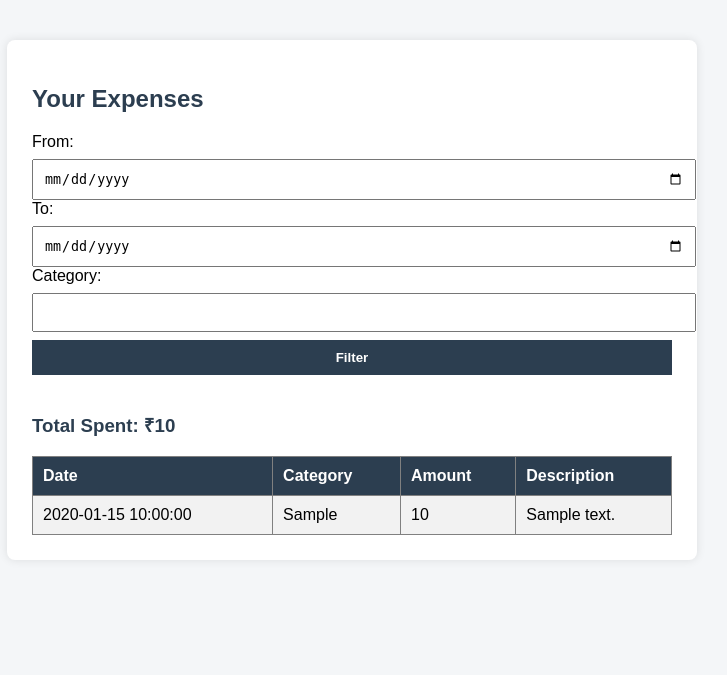
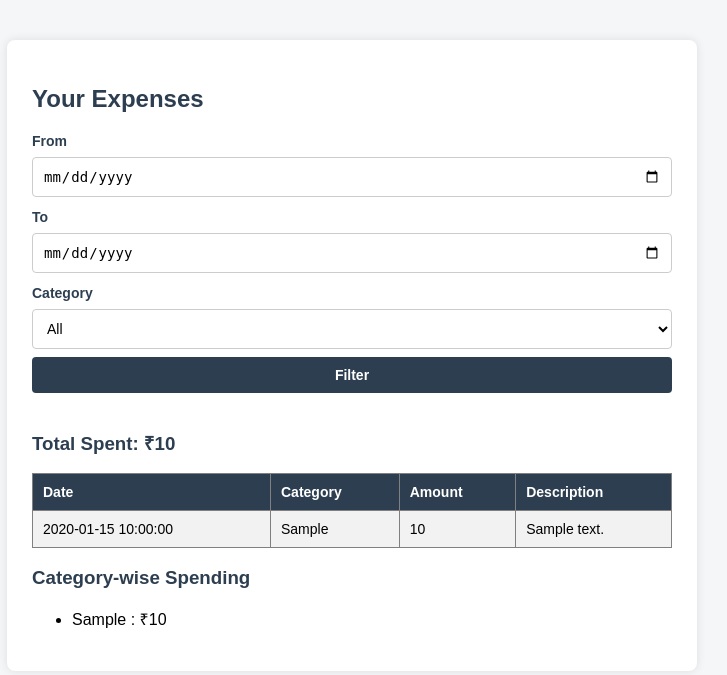
Before and after one commit to Samarth-Rao-24/Expense-Tracker, a Flask app: page /expenses in a window 1280 px wide. Shown: the part 48-723 px from the top of the page, without its empty margins (288-1015 px from the left). Run offline with Flask 3, Linux system fonts and the light colour scheme; the visitor is signed in with stand-in values (Sample User, id 1); tables that the repository leaves empty or names only in its code hold one stand-in row (values such as "Sample post").

Commit message:
new changes

```diff
--- a/static/style.css
+++ b/static/style.css
@@ -37,19 +37,39 @@ h2, h3 {
     color: #2c3e50;
 }
 
+/* FORM LABELS */
+label {
+    display: block;          /* ensures labels are above inputs */
+    font-size: 14px;         /* uniform text size */
+    font-weight: bold;       /* makes labels stand out */
+    margin-top: 12px;        /* spacing between fields */
+    color: #2c3e50;          /* matches headings/nav color */
+}
+
 /* FORMS */
-input, button {
+input, select, button {
     width: 100%;
     padding: 10px;
     margin-top: 8px;
+    border: 1px solid #ccc;
+    border-radius: 4px;
+    font-size: 14px;
+    box-sizing: border-box;
 }
 
+select {
+    background-color: #fff;
+    cursor: pointer;
+}
+
+/* BUTTONS */
 button {
     background: #2c3e50;
     color: white;
     border: none;
     cursor: pointer;
     font-weight: bold;
+    transition: background 0.3s ease;
 }
 
 button:hover {
@@ -69,6 +89,7 @@ button:hover {
     color: #3c763d;
     padding: 10px;
     border-radius: 5px;
+    font-size: 14px;
 }
 
 /* TABLE */
@@ -80,6 +101,7 @@ table {
 table th, table td {
     padding: 10px;
     text-align: left;
+    font-size: 14px;
 }
 
 table th {
--- a/templates/expenses.html
+++ b/templates/expenses.html
@@ -5,13 +5,33 @@
 <h2>Your Expenses</h2>
 
 <form method="post">
-    From: <input type="date" name="start_date">
-    To: <input type="date" name="end_date">
+    <div>
+        <label>From</label>
+        <input type="date" name="start_date"
+               value="{{ request.form.start_date or request.args.get('start_date') }}">
+    </div>
 
-    Category:
-    <input type="text" name="category">
+    <div>
+        <label>To</label>
+        <input type="date" name="end_date"
+               value="{{ request.form.end_date or request.args.get('end_date') }}">
+    </div>
 
-    <button type="submit">Filter</button>
+    <div>
+        <label>Category</label>
+        <select name="category">
+          <option value="" {% if not (request.form.category or request.args.get('category')) %}selected{% endif %}>All</option>
+          <option value="Food" {% if (request.form.category or request.args.get('category')) == 'Food' %}selected{% endif %}>Food</option>
+          <option value="Travel" {% if (request.form.category or request.args.get('category')) == 'Travel' %}selected{% endif %}>Travel</option>
+          <option value="Shopping" {% if (request.form.category or request.args.get('category')) == 'Shopping' %}selected{% endif %}>Shopping</option>
+          <option value="Bills" {% if (request.form.category or request.args.get('category')) == 'Bills' %}selected{% endif %}>Bills</option>
+          <option value="Others" {% if (request.form.category or request.args.get('category')) == 'Others' %}selected{% endif %}>Others</option>
+        </select>
+    </div>
+
+    <div>
+        <button type="submit">Filter</button>
+    </div>
 </form>
 
 <br>
@@ -35,4 +55,18 @@
     </tr>
     {% endfor %}
 </table>
+
+<h3>Category-wise Spending</h3>
+<ul>
+  {% for cat in category_totals %}
+    <li>{{ cat.category }} : ₹{{ cat.total }}</li>
+  {% endfor %}
+</ul>
+
+
+{% if expenses|length == 0 %}
+    <p>No expenses found for the selected filter.</p>
+{% endif %}
+
+
 {% endblock %}
```
Also changed, not shown: templates/add_expense.html (+20 -3 lines).
